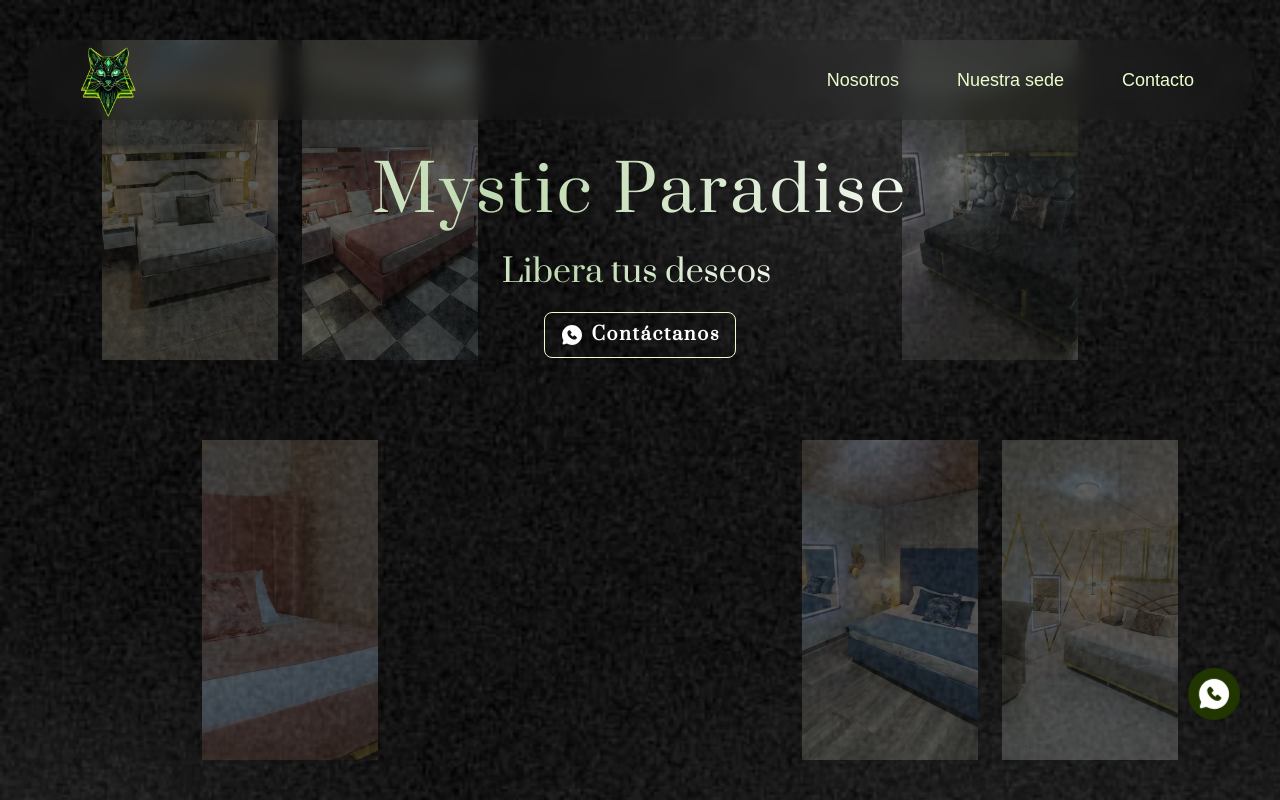
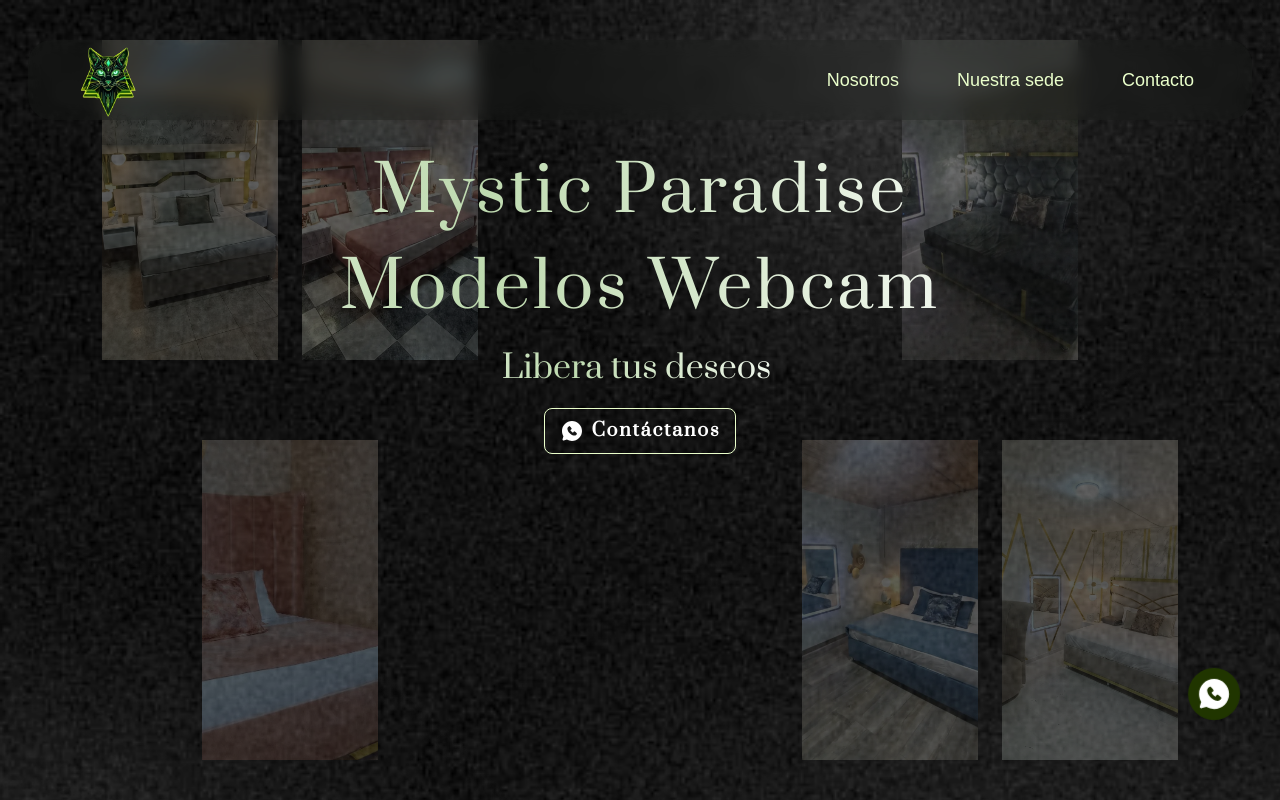
Before and after one commit to FEMirandaT/mystic, a Next.js app: page / in a window 1280 px wide. Shown: the top 800 px of the page. Built offline with nearby package versions, Linux system fonts and the light colour scheme.

Commit message:
ajustes en metadata

```diff
--- a/src/app/layout.tsx
+++ b/src/app/layout.tsx
@@ -18,8 +18,54 @@ const pinyon = Pinyon_Script({
 });
 
 export const metadata: Metadata = {
-  title: "Mystic Paradise Studio",
-  description: "Studio webcam en Bogotá, trabaja con nosotros.",
+  title: "Modelos Bogotá - Modelos Webcam en Bogotá",
+  description:
+    "Modelos profesionales y modelos webcam en Bogotá. Encuentra las mejores modelos para sesiones fotográficas, eventos y contenido online.",
+  keywords: [
+    "modelos bogotá",
+    "modelos webcam bogotá",
+    "modelos profesionales",
+    "casting modelos",
+    "agencia de modelos",
+    "modelos colombianas",
+  ],
+  openGraph: {
+    title: "Modelos Bogotá - Modelos Webcam",
+    description:
+      "Descubre las mejores modelos de Bogotá para diferentes tipos de proyectos y plataformas.",
+    type: "website",
+    locale: "es_CO",
+    url: "https://www.mysticparadise.top/",
+    siteName: "Modelos Bogotá",
+    images: [
+      {
+        url: "/logo.png",
+        width: 1200,
+        height: 630,
+        alt: "Modelos Bogotá - Directorio Profesional",
+      },
+    ],
+  },
+  twitter: {
+    card: "summary_large_image",
+    title: "Modelos Bogotá - Modelos Webcam",
+    description: "Encuentra modelos profesionales en Bogotá",
+    images: ["/logo.png"],
+  },
+  alternates: {
+    canonical: "https://www.mysticparadise.top/",
+  },
+  robots: {
+    index: true,
+    follow: true,
+    googleBot: {
+      index: true,
+      follow: true,
+      "max-video-preview": -1,
+      "max-image-preview": "large",
+      "max-snippet": -1,
+    },
+  },
 };
 
 export default function RootLayout({
--- a/src/components/Header/HeaderLeft.tsx
+++ b/src/components/Header/HeaderLeft.tsx
@@ -4,11 +4,14 @@ import CustomButton from "../ui/CustomButton";
 
 const HeaderLeft = () => {
   return (
-    <div className="w-full flex flex-col justify-start items-center top-36 relative gap-4 z-30  ">
+    <div className="w-full flex flex-col justify-start items-center top-36 relative gap-4 z-30 mb-5">
       <div className="flex flex-col gap-2 justify-center items-center">
-        <h1 className="text-h10 md:text-h5 tracking-wider animated-gradient-text text-white">
-          Mystic Paradise
-        </h1>
+        <div className="flex flex-col justify-center items-center text-h10 md:text-h5 tracking-wider animated-gradient-text">
+          <h2 className="">
+            Mystic Paradise <br />
+          </h2>
+          <h1>Modelos Webcam</h1>
+        </div>
         {/* <h1 className="text-h5 tracking-wider animated-gradient-text">
           Estudio Webcam
         </h1> */}
```
